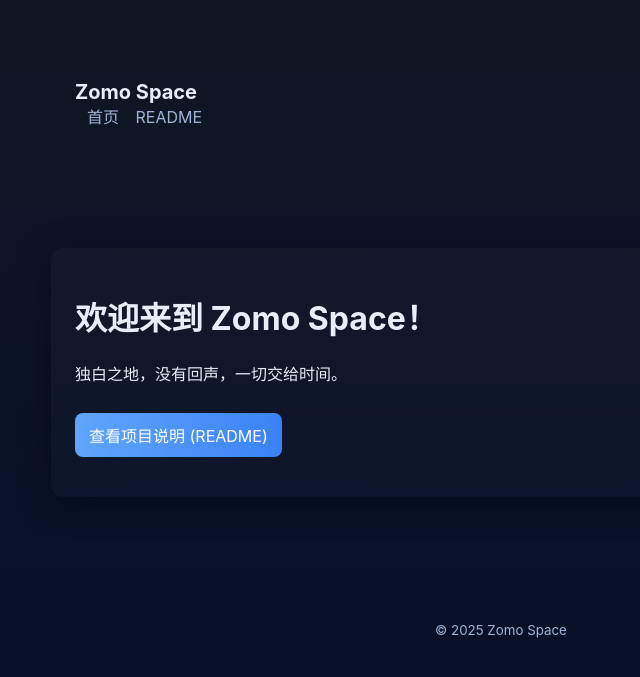
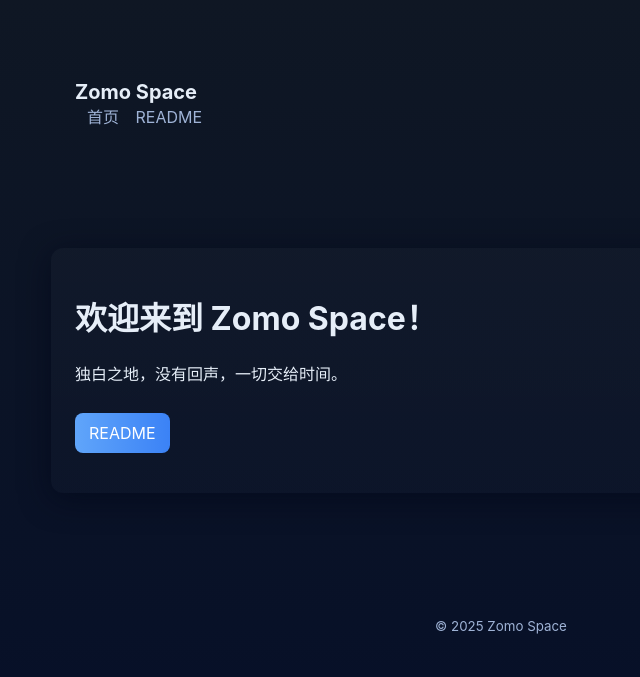
Before and after one commit to zomo-space/The-Monologue-Lab, a Jekyll site: the page built from index.html, in a window 1280 px wide. Shown: the top 677 px of the page, without its empty margins (139-779 px from the left). Built offline with Jekyll 4.4.1, drawn with Linux system fonts in a browser that asks for light colours.

Commit message:
修改readme链接

```diff
--- a/index.html
+++ b/index.html
@@ -6,6 +6,6 @@ title: Zomo Space
 <p>独白之地，没有回声，一切交给时间。</p>
 
 <p>
-  <a class="readme-link" href="{{ '/README.md' | relative_url }}">查看项目说明 (README)</a>
+  <a class="readme-link" href="{{ '/The-Monologue-Lab/README.md' | relative_url }}">README</a>
 </p>
 <!-- 可在这里继续添加首页摘要或链接 -->
```
